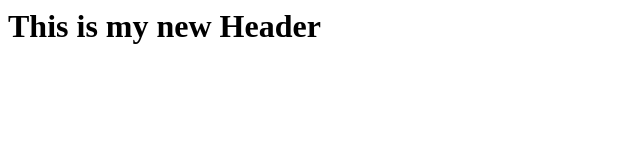
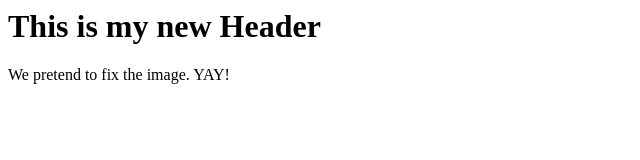
Before and after one commit to MellyaV/branch-local-remote, a plain HTML site: page index.html in a window 1280 px wide. Shown: the whole page, without its empty margins (0-640 px from the left). Drawn offline with Linux system fonts and the light colour scheme.

Commit message:
fixing image

```diff
--- a/index.html
+++ b/index.html
@@ -1 +1,2 @@
 <h1>This is my new Header</h1>
+<p>We pretend to fix the image. YAY!</p>
```
